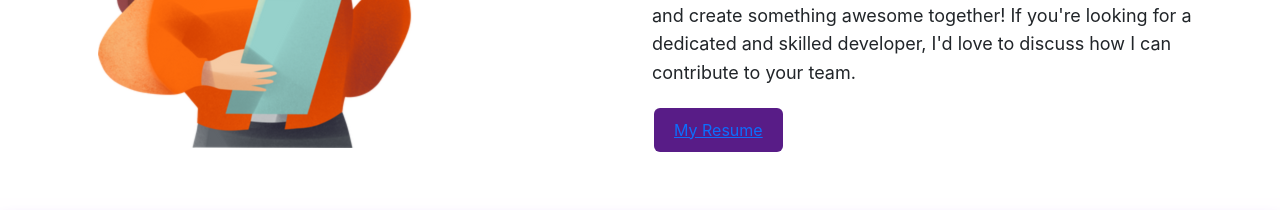
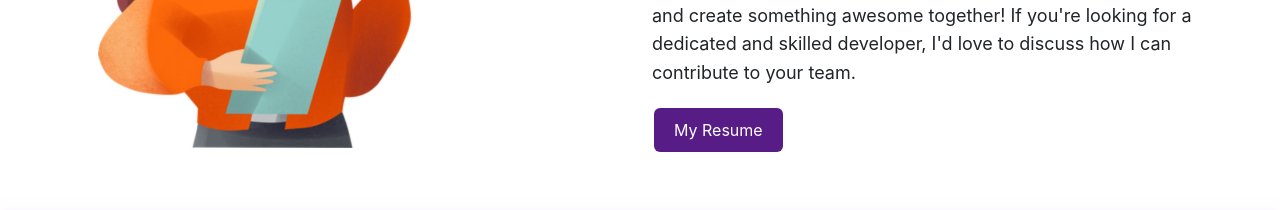
Before and after one commit to SomyaBhatnagar19/fullstackDevPortfolio, a React (Create React App) app: page / in a window 1280 px wide. Shown: the part 1060-1270 px from the top of the page. Built offline with nearby package versions, Linux system fonts and the light colour scheme.

Commit message:
Corrected the css for about me resume btn.

```diff
--- a/src/pages/css/aboutMe.css
+++ b/src/pages/css/aboutMe.css
@@ -36,6 +36,11 @@
     cursor: pointer;
 }
 
+.resume-link {
+  text-decoration: none;
+  color: white;
+}
+
 .resume:hover {
     background-color: #7f3ab5;
 }
```
